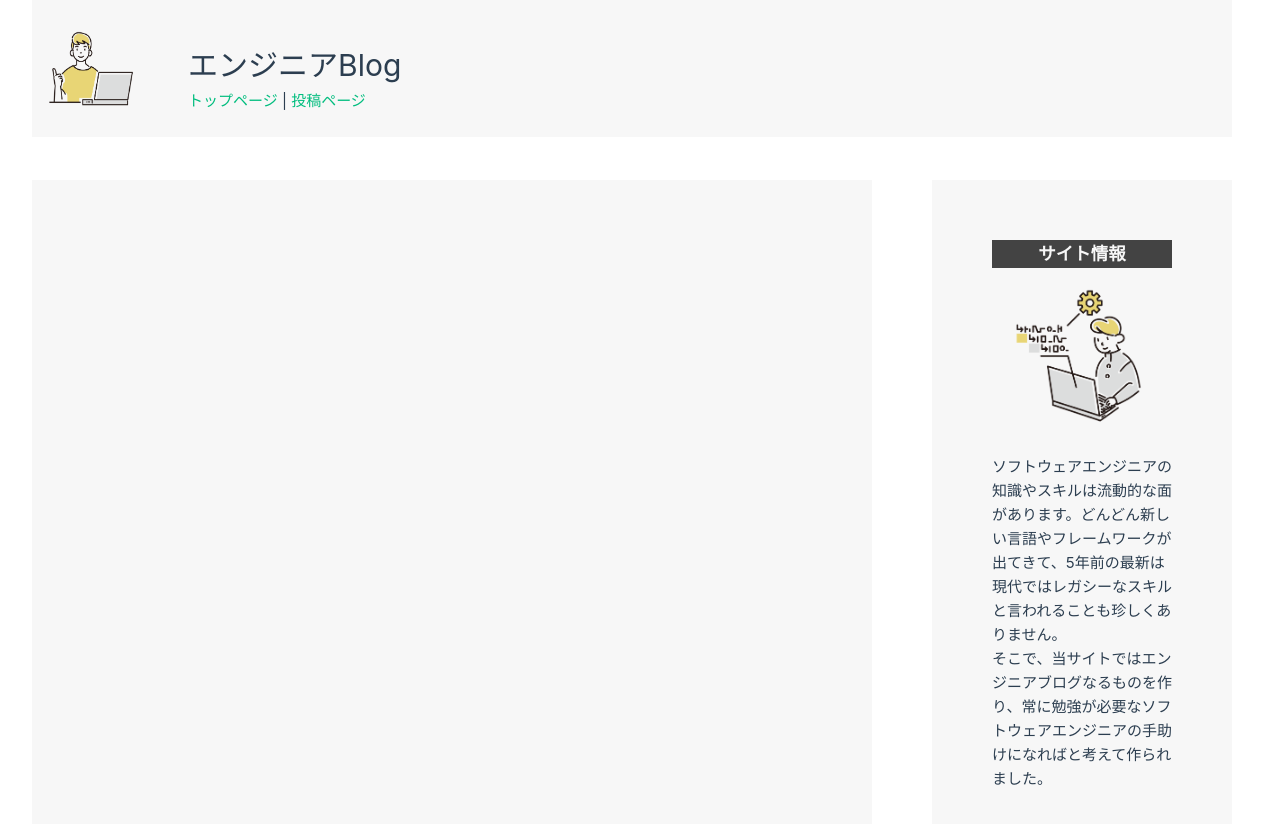
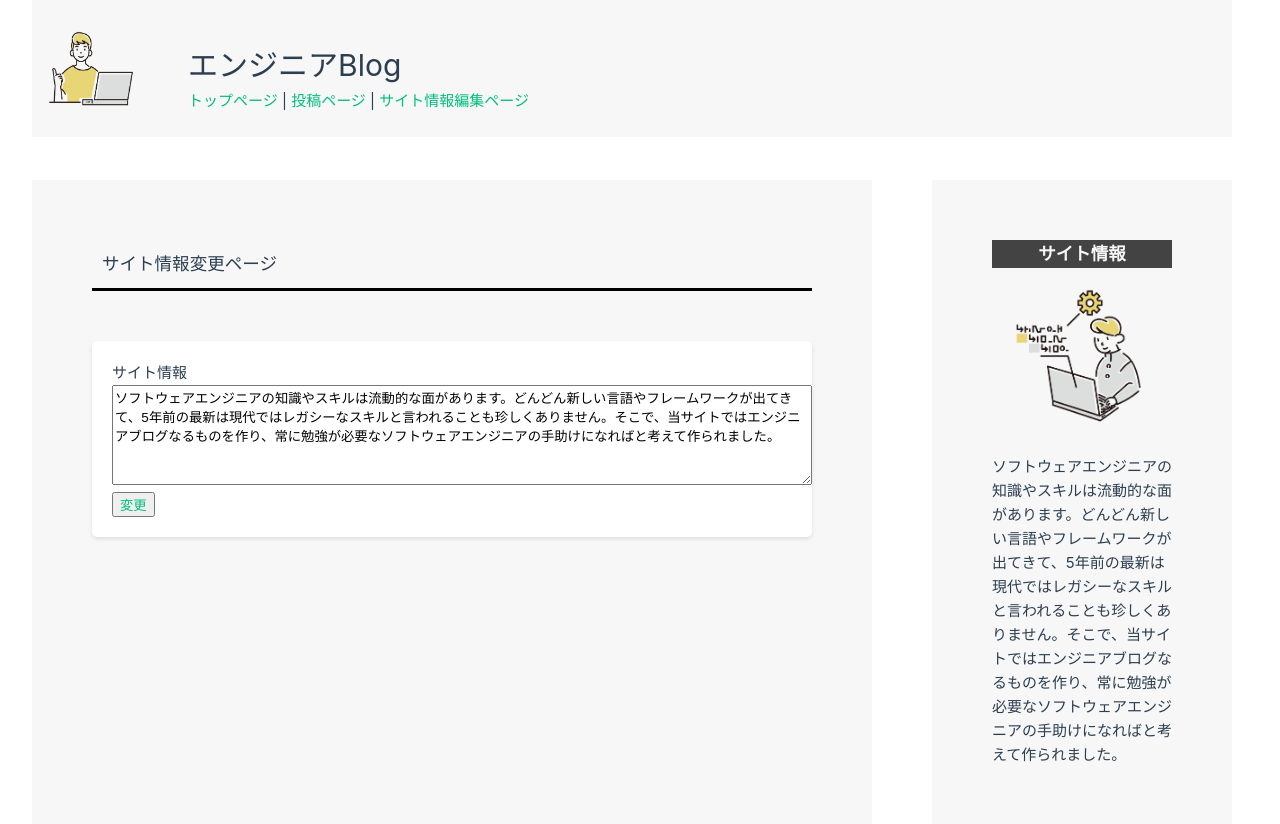
Before and after one commit to keisuke-suzuki-21/BlogApp, a Vue app: page /edit in a window 1280 px wide. Shown: the top 824 px of the page. Built offline with nearby package versions, Linux system fonts and the light colour scheme.

Commit message:
現在スロットを使って固定値を入れているサイト情報を変更できるようなリファクタリング

```diff
--- a/src/App.vue
+++ b/src/App.vue
@@ -1,15 +1,17 @@
 <script setup>
 import { computed, ref } from 'vue'
 import { useRoute } from 'vue-router';
-import Article from "./article.vue";
-import ArticleView from './views/ArticleView.vue';
+import Article from "./articles.vue";
 import PostView from './views/PostView.vue';
+import EditView from "./views/EditView.vue";
+import ArticleView from './views/ShowArticleView.vue';
 import SiteInformation from "./siteInformation.vue";
 import { provide } from 'vue';
 import { useArticlesStore } from "./stores/articlesStore.js";
+import { useSiteInformationStore } from "./stores/siteInformationsStore.js";
 
 
-// piniaを使ったシードデータ
+// piniaを使った記事のシードデータ
 const articlesStore = useArticlesStore()
 const articles = articlesStore.articles
 
@@ -57,6 +59,21 @@ provide("addArticle", {
 
 
 
+// piniaを使ったサイト情報のシードデータ
+const siteInformationStore = useSiteInformationStore()
+const siteInformation = siteInformationStore.siteInformation
+
+
+// サイト情報変更ページ(EditView)へ送るProvide
+function editSiteInformation(text){
+  siteInformation.text = text
+}
+provide("SiteInformation", {
+  siteInformation,
+  editSiteInformation
+})
+
+
 </script>
 
 <template>
@@ -69,7 +86,8 @@ provide("addArticle", {
       <h1>エンジニアBlog</h1>
       <nav>
         <RouterLink to="/">トップページ</RouterLink> |
-        <RouterLink to="/post">投稿ページ</RouterLink>
+        <RouterLink to="/post">投稿ページ</RouterLink> |
+        <RouterLink to="/edit">サイト情報編集ページ</RouterLink>
       </nav>
     </div>
 
@@ -104,8 +122,7 @@ provide("addArticle", {
         <SiteInformation>
           <template v-slot:siteInformation>
             <img src="./assets/programing.png">
-            <p class="site-information">ソフトウェアエンジニアの知識やスキルは流動的な面があります。どんどん新しい言語やフレームワークが出てきて、5年前の最新は現代ではレガシーなスキルと言われることも珍しくありません。</p>
-            <p>そこで、当サイトではエンジニアブログなるものを作り、常に勉強が必要なソフトウェアエンジニアの手助けになればと考えて作られました。</p>
+            <p class="site-information">{{ siteInformation.text }}</p>
           </template>
         </SiteInformation>
       </div>
--- a/src/router/index.js
+++ b/src/router/index.js
@@ -16,8 +16,13 @@ const router = createRouter({
     },
     {
       path: '/articles/:id',
-      // name: 'articles',
+      name: 'articles',
       component: () => import('../views/ArticleView.vue')
+    },
+    {
+      path: "/edit",
+      name: "edit",
+      component: () => import("../views/EditView.vue")
     }
   ]
 })
--- /dev/null
+++ b/src/stores/siteInformationsStore.js
@@ -0,0 +1,18 @@
+import { defineStore } from "pinia";
+import { computed, ref} from "vue";
+
+export const useSiteInformationStore = defineStore("siteInformationStore", () => {
+    const siteInformation = ref(
+        {
+        text: `ソフトウェアエンジニアの知識やスキルは流動的な面があります。どんどん新しい言語やフレームワークが出てきて、5年前の最新は現代ではレガシーなスキルと言われることも珍しくありません。そこで、当サイトではエンジニアブログなるものを作り、常に勉強が必要なソフトウェアエンジニアの手助けになればと考えて作られました。`
+        }
+    )
+    return {siteInformation}
+    },
+    {
+        persist: {
+            storage: sessionStorage,
+            // ページ セッションが終了すると、sessionStorage のデータは消去されます。
+            },
+    }
+);
--- /dev/null
+++ b/src/views/EditView.vue
@@ -0,0 +1,52 @@
+<script setup>
+import { computed, ref} from 'vue';
+import { inject } from 'vue'
+
+// ルートコンポーネントからのデータ受信
+const {siteInformation, editSiteInformation} = inject("SiteInformation")
+
+</script>
+
+
+<template>
+    <h3 class="post-title">サイト情報変更ページ</h3>
+    <div class="article">
+            <label>
+                サイト情報<br>
+                <textarea
+                type="textarea"
+                v-model="siteInformation.text"
+            ></textarea>
+            </label><br>
+        <!-- インラインハンドラー下でのメソッド呼び出しによって、ネイティブイベントを無視してカスタム引数を渡している -->
+        <button><RouterLink @click="editSiteInformation(siteInformation.text)" to="/">変更</RouterLink></button>
+    </div>
+
+</template>
+
+<style>
+.article {
+  background-color: #fff;
+  padding: 20px;
+  margin-bottom: 20px;
+  border-radius: 5px;
+  box-shadow: 0 2px 4px rgba(0, 0, 0, 0.1);
+}
+
+.article h2 {
+  color: #333;
+}
+
+.article textarea{
+    width: 700px;
+    height: 100px;
+}
+
+.post-title{
+    margin-bottom: 50px;
+  border-bottom: solid 3px black;
+  padding: 10px;
+}
+
+
+</style>
```
Also changed, not shown: src/articles.vue (renamed from src/article.vue), src/views/ShowArticleView.vue (renamed from src/views/ArticleView.vue).
